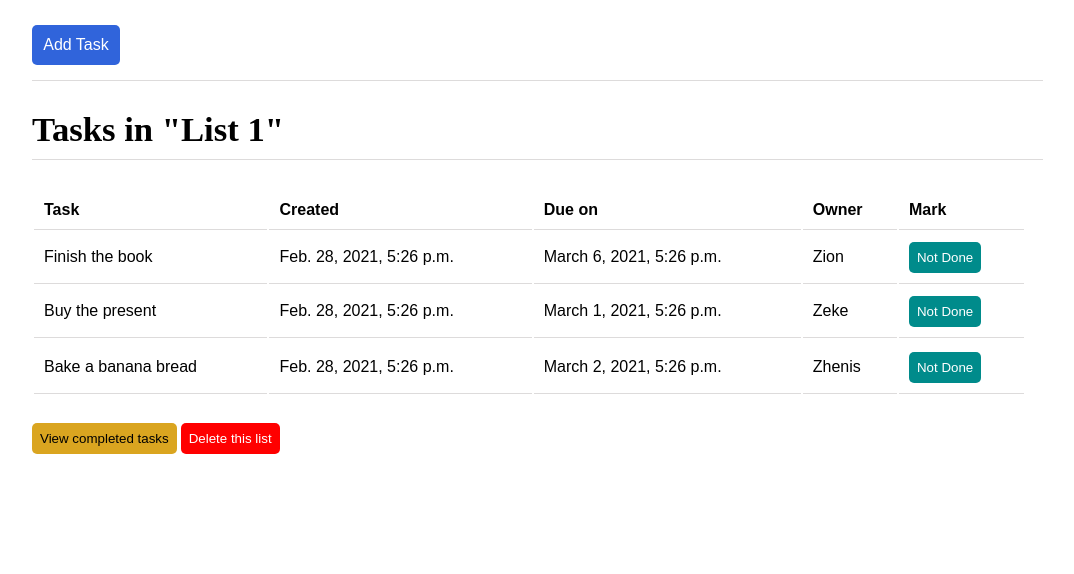
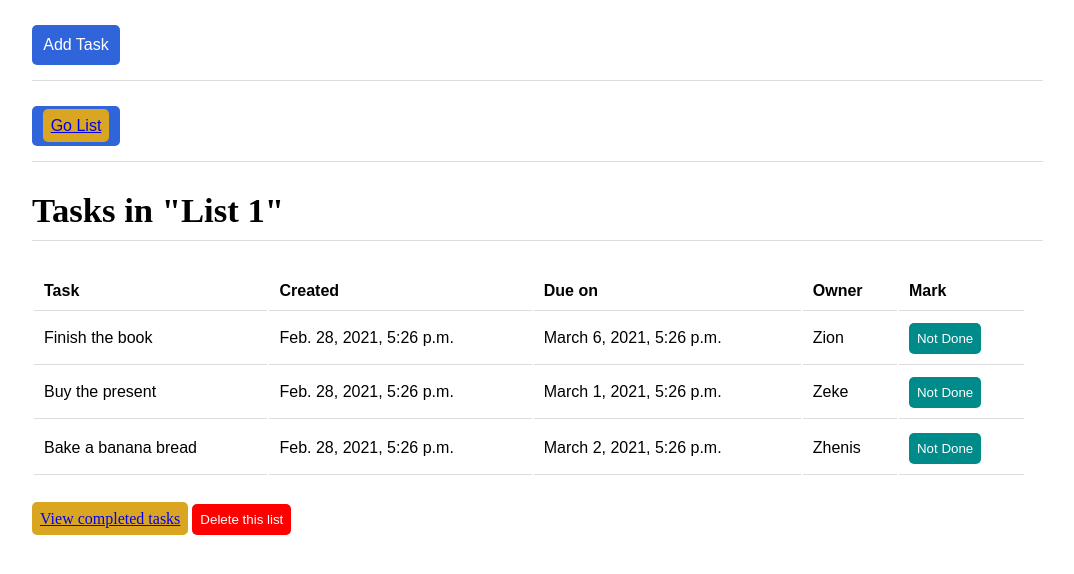
Before and after one commit to kadyrzhenis/BackDjango, a Django app: page /todos in a window 1280 px wide. Shown: the part 73-647 px from the top of the page, without its empty margins (136-1210 px from the left). Run offline with Django 3.2, Linux system fonts and the light colour scheme.

Commit message:
with links

```diff
--- a/Todo/Todo/main/urls.py
+++ b/Todo/Todo/main/urls.py
@@ -1,8 +1,9 @@
 from django.urls import path
 
-from main.views import todos_list, completed_todos_list
+from main.views import todos_list, completed_todos_list, index_page
 
 urlpatterns = [
     path('todos', todos_list),
-    path('todos/1/completed', completed_todos_list)
+    path('todos/1/completed', completed_todos_list),
+    path('', index_page),
 ]
--- a/Todo/Todo/main/views.py
+++ b/Todo/Todo/main/views.py
@@ -56,3 +56,6 @@ def completed_todos_list(request):
         'todos': todos
     }
     return render(request, 'completed_todos_list.html', context=context)
+
+def index_page(request):
+    return render(request, 'index.html')
--- a/Todo/Todo/static/main.css
+++ b/Todo/Todo/static/main.css
@@ -20,7 +20,26 @@ header {
     padding-top: 25px;
     padding-bottom: 15px;
 }
+#go_list {
+    border-bottom: 1px solid #dddbdb;
+    vertical-align: middle;
+    position: relative;
+    width: 80%;
+    left: 160px;
+    padding-top: 25px;
+    padding-bottom: 15px;
+}
 #add {
+    background-color: #3064db;
+    color: white;
+    padding: 5px;
+    border-radius: 5px;
+    height: 40px;
+    font-size: 12pt;
+    width: 88px;
+    border: 0;
+}
+#todo {
     background-color: #3064db;
     color: white;
     padding: 5px;
--- a/Todo/Todo/templates/index.html
+++ b/Todo/Todo/templates/index.html
@@ -1,5 +1,5 @@
+<!DOCTYPE html>
 {% load static %}
-<!DOCTYPE html>
 <html lang="en">
 <head>
     <meta charset="UTF-8">
@@ -15,6 +15,10 @@
         <button id="add">Add Task</button>
     </div>
 
+    <div id="go_list">
+        <button id="todo"> <a class="view" href="/todos">Go List</a></button>
+    </div>
+
     {% block body %}
 
     {% endblock %}
--- a/Todo/Todo/templates/todos_list.html
+++ b/Todo/Todo/templates/todos_list.html
@@ -25,7 +25,7 @@
         </table>
     </div>
     <div id="buttons">
-        <button class="view">View completed tasks</button>
+        <a class="view" href="todos/1/completed">View completed tasks</a>
         <button class="delete">Delete this list</button>
     </div>
 
```
